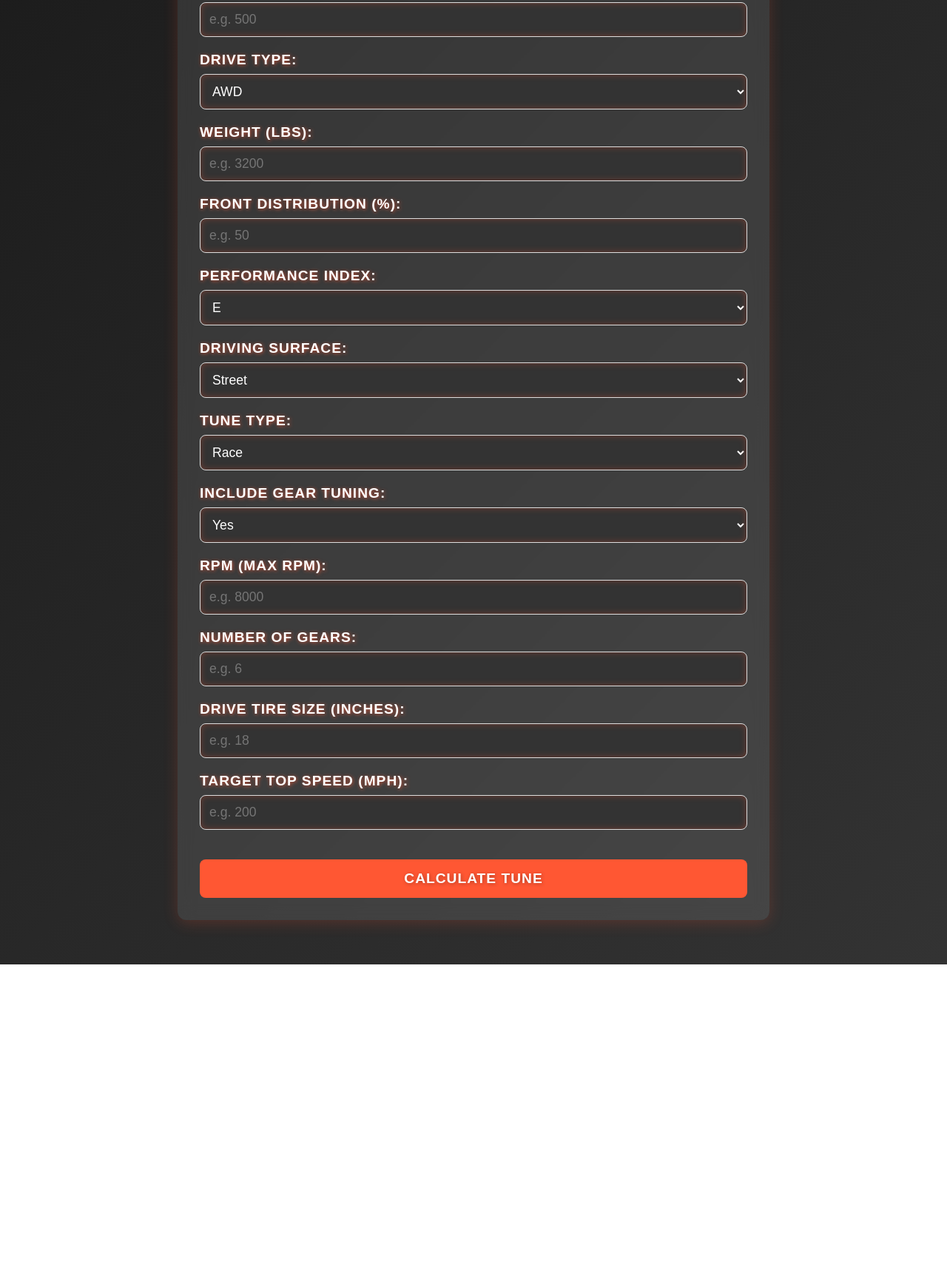
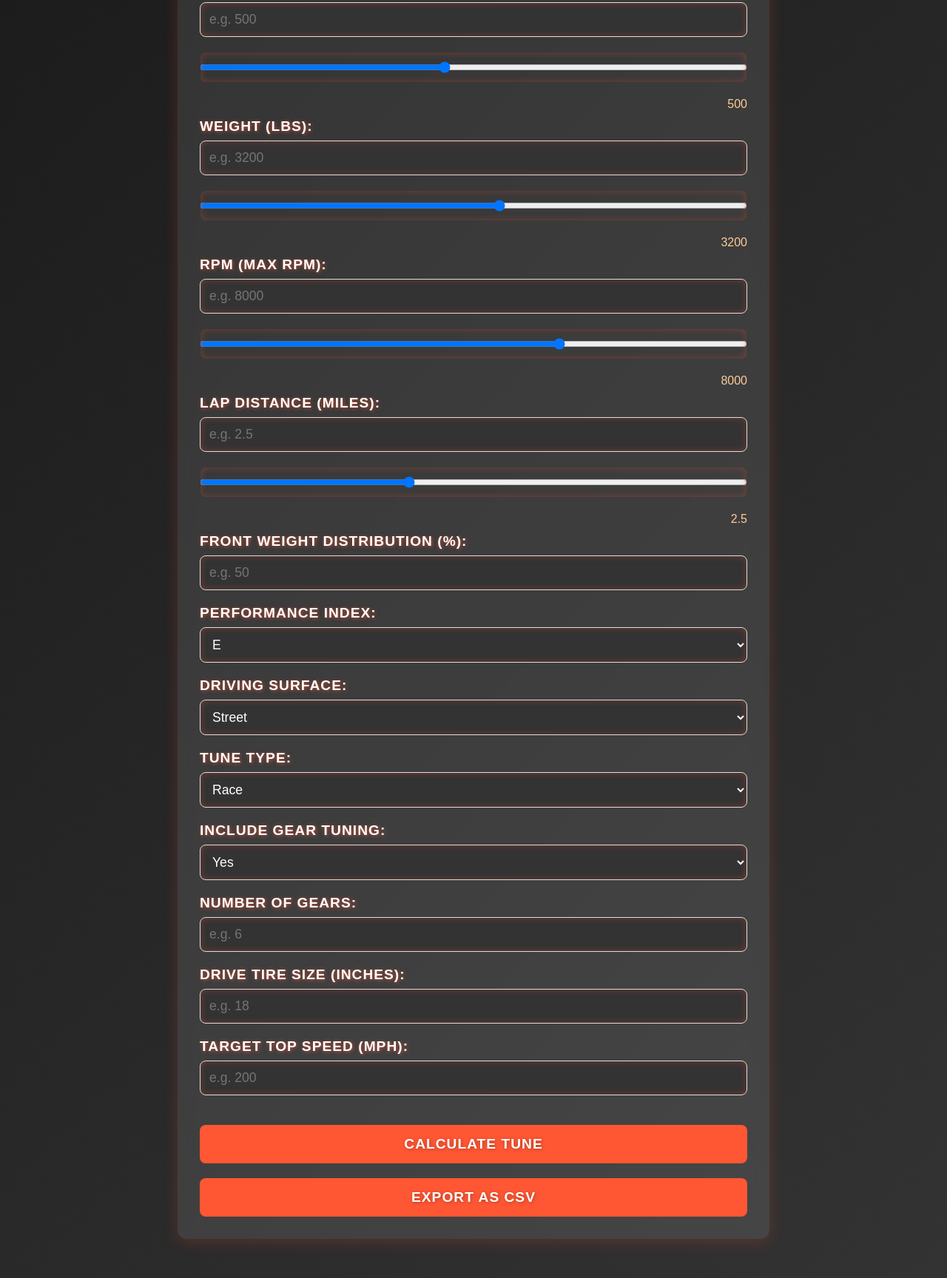
Before and after one commit to realspinkyyy/MovementDetector, a plain HTML site: page index.html in a window 1280 px wide. Shown: the part 310-2038 px from the top of the page at 74% size. Before the commit the page ends 1614 px from the top, so only its background shows below. Drawn offline with Linux system fonts and the light colour scheme.

Commit message:
Update index.html

```diff
--- a/index.html
+++ b/index.html
@@ -50,7 +50,7 @@
       transition: all 0.3s ease-in-out;
     }
     /* Input styling */
-    select, input {
+    select, input[type="number"], input[type="range"] {
       width: 100%;
       padding: 12px;
       margin-bottom: 20px;
@@ -62,11 +62,18 @@
       transition: all 0.3s ease;
       box-shadow: inset 0px 0px 10px rgba(255, 87, 51, 0.3);
     }
-    select:focus, input:focus {
+    select:focus, input[type="number"]:focus, input[type="range"]:focus {
       outline: none;
       border-color: #ff5733;
       background: #444;
       box-shadow: 0px 0px 10px rgba(255, 87, 51, 0.7);
+    }
+    /* Slider value display */
+    .slider-value {
+      font-size: 1em;
+      margin-bottom: 10px;
+      text-align: right;
+      color: #ffcc99;
     }
     /* Button styling */
     button {
@@ -115,7 +122,7 @@
     @media (max-width: 768px) {
       h1 { font-size: 2.5em; }
       .container { padding: 20px; }
-      select, input { font-size: 1em; padding: 10px; }
+      select, input[type="number"], input[type="range"] { font-size: 1em; padding: 10px; }
       button { font-size: 1em; padding: 12px; }
     }
   </style>
@@ -132,21 +139,30 @@
       <option value="911">Porsche 911 GT3</option>
     </select>
 
+    <!-- Interactive Sliders & Number Inputs -->
     <label for="horsepower">Enter Horsepower (HP):</label>
-    <input type="number" id="horsepower" placeholder="e.g. 500" />
-
-    <!-- Advanced Input Fields -->
-    <label for="driveType">Drive Type:</label>
-    <select id="driveType">
-      <option value="AWD">AWD</option>
-      <option value="FWD">FWD</option>
-      <option value="RWD">RWD</option>
-    </select>
+    <input type="number" id="horsepower" placeholder="e.g. 500" oninput="syncSlider('horsepower')" />
+    <input type="range" id="horsepowerSlider" min="100" max="1000" value="500" oninput="syncNumber('horsepower', 'horsepowerSlider')" />
+    <div class="slider-value" id="horsepowerValue">500</div>
 
     <label for="weight">Weight (lbs):</label>
-    <input type="number" id="weight" placeholder="e.g. 3200" />
+    <input type="number" id="weight" placeholder="e.g. 3200" oninput="syncSlider('weight')" />
+    <input type="range" id="weightSlider" min="1000" max="5000" value="3200" oninput="syncNumber('weight', 'weightSlider')" />
+    <div class="slider-value" id="weightValue">3200</div>
 
-    <label for="frontDistribution">Front Distribution (%):</label>
+    <label for="rpm">RPM (Max RPM):</label>
+    <input type="number" id="rpm" placeholder="e.g. 8000" oninput="syncSlider('rpm')" />
+    <input type="range" id="rpmSlider" min="4000" max="10000" value="8000" oninput="syncNumber('rpm', 'rpmSlider')" />
+    <div class="slider-value" id="rpmValue">8000</div>
+
+    <!-- Lap Distance Input -->
+    <label for="lapDistance">Lap Distance (miles):</label>
+    <input type="number" id="lapDistance" placeholder="e.g. 2.5" oninput="syncSlider('lapDistance')" />
+    <input type="range" id="lapDistanceSlider" min="1" max="5" step="0.1" value="2.5" oninput="syncNumber('lapDistance', 'lapDistanceSlider')" />
+    <div class="slider-value" id="lapDistanceValue">2.5</div>
+
+    <!-- Additional Advanced Inputs -->
+    <label for="frontDistribution">Front Weight Distribution (%):</label>
     <input type="number" id="frontDistribution" placeholder="e.g. 50" />
 
     <label for="performanceIndex">Performance Index:</label>
@@ -179,9 +195,6 @@
       <option value="no">No</option>
     </select>
 
-    <label for="rpm">RPM (Max RPM):</label>
-    <input type="number" id="rpm" placeholder="e.g. 8000" />
-
     <label for="numGears">Number of Gears:</label>
     <input type="number" id="numGears" placeholder="e.g. 6" />
 
@@ -191,15 +204,39 @@
     <label for="targetTopSpeed">Target Top Speed (MPH):</label>
     <input type="number" id="targetTopSpeed" placeholder="e.g. 200" />
 
-    <!-- Calculation Button -->
+    <!-- Calculate and Export Buttons -->
     <button onclick="calculateTune()">Calculate Tune</button>
+    <button onclick="exportCSV()">Export as CSV</button>
 
     <!-- Results Section -->
     <div id="results"></div>
   </div>
 
   <script>
+    // Synchronize number input and slider for real-time feedback
+    function syncNumber(numID, sliderID) {
+      const numInput = document.getElementById(numID);
+      const slider = document.getElementById(sliderID);
+      const display = document.getElementById(numID + "Value");
+      numInput.value = slider.value;
+      display.textContent = slider.value;
+      calculateTune();
+    }
+    function syncSlider(numID) {
+      const numInput = document.getElementById(numID);
+      const slider = document.getElementById(numID + "Slider");
+      const display = document.getElementById(numID + "Value");
+      if (slider) {
+        slider.value = numInput.value;
+        display.textContent = numInput.value;
+      }
+      calculateTune();
+    }
+
+    // Main tuning calculation function
     function calculateTune() {
+      console.log("Calculating tuning parameters...");
+
       // Get basic values
       let hp = parseFloat(document.getElementById("horsepower").value);
       let weight = parseFloat(document.getElementById("weight").value);
@@ -208,6 +245,7 @@
       let numGears = parseFloat(document.getElementById("numGears").value);
       let tireSize = parseFloat(document.getElementById("tireSize").value);
       let targetSpeed = parseFloat(document.getElementById("targetTopSpeed").value);
+      let lapDistance = parseFloat(document.getElementById("lapDistance").value);
 
       // Get additional selections
       let driveType = document.getElementById("driveType").value;
@@ -217,100 +255,85 @@
       let gearTuning = document.getElementById("gearTuning").value; // yes or no
 
       // Validate required fields
-      if (!hp || !weight || !frontDist || !rpm || !numGears || !tireSize || !targetSpeed) {
+      if (!hp || !weight || !frontDist || !rpm || !numGears || !tireSize || !targetSpeed || !lapDistance) {
         document.getElementById("results").innerHTML = "<p>Please fill in all fields correctly.</p>";
         document.getElementById("results").style.display = "block";
+        console.log("Validation failed: Missing required fields.");
         return;
       }
+      console.log("All required fields provided.");
 
-      /* Arbitrary Calculations (These formulas are examples and can be refined)
-         NOTE: All values here are illustrative. Adjust formulas as needed. */
+      /* Calculations (Placeholder formulas – adjust as needed) */
 
-      // 1. Break Balance (arbitrary: 75% of front distribution)
+      // 1. Break Balance (75% of front distribution)
       let breakBalance = (frontDist * 0.75).toFixed(2);
-
       // 2. Transmission Ratio (RPM divided by number of gears)
       let transmission = (rpm / numGears).toFixed(2);
-
       // 3. ECU Power and Ballast
-      // ECU power is a function of HP and performance index; ballast is 2% of weight.
       let ecuPower = (hp * performanceIndex / 100).toFixed(2);
       let ballast = (weight * 0.02).toFixed(2);
-
-      // 4. Aerodynamics: Based on target speed and tune type multiplier.
+      // 4. Aerodynamics Rating
       let tuneMultiplier = (tuneType === "track") ? 1.1 : (tuneType === "drift" ? 0.8 : 1);
       let aerodynamics = (targetSpeed * 0.3 * tuneMultiplier).toFixed(2);
-
-      // 5. Differential and LSD: Based on HP and drive type factor.
+      // 5. Differential & LSD
       let driveFactor = (driveType === "AWD") ? 1 : (driveType === "FWD" ? 0.95 : 1.05);
       let differential = (hp / 100 * driveFactor).toFixed(2);
-      let lsd = differential; // For simplicity, use same value
-
-      // 6. Suspension: Weight divided by 20 (arbitrary)
+      let lsd = differential;
+      // 6. Suspension
       let suspension = (weight / 20).toFixed(2);
-
-      // 7. Tires: Tire rating as tireSize multiplied by 5
+      // 7. Tire Rating
       let tireRating = (tireSize * 5).toFixed(2);
-
-      // 8. Pressure Front and Rear: Dividing weight based on front distribution.
+      // 8. Tire Pressure (Front & Rear)
       let frontPressure = ((weight * (frontDist / 100)) / tireSize).toFixed(2);
       let rearPressure = ((weight * (1 - frontDist / 100)) / tireSize).toFixed(2);
-
-      // 9. Gear Ratios: Create a list for gears 1 to numGears and final drive.
+      // 9. Gear Ratios
       let gearRatios = "";
       for (let i = 1; i <= numGears; i++) {
         let ratio = (transmission * (i / numGears)).toFixed(2);
-        gearRatios += `Gear ${i}: ${ratio} <br>`;
+        gearRatios += `Gear ${i}: ${ratio}<br>`;
       }
       let finalDrive = "Final Drive: 0.90"; // Placeholder
       gearRatios += finalDrive;
-
-      // 10. Camber (Front and Rear)
+      // 10. Camber (Front & Rear)
       let camberFront = (weight / 10000).toFixed(2);
       let camberRear = (camberFront * 1.1).toFixed(2);
-
-      // 11. Toe (Front and Rear): Fixed small values (in degrees)
+      // 11. Toe (Front & Rear)
       let toeFront = 0.10;
       let toeRear = 0.15;
-
-      // 12. Caster: Base of 5 degrees plus performance index factor
+      // 12. Caster
       let caster = (5 + performanceIndex * 0.5).toFixed(2);
-
-      // 13. Anti Roll Bar (Front and Rear)
+      // 13. Anti Roll Bar (Front & Rear)
       let antiRollFront = (weight / 200).toFixed(2);
       let antiRollRear = (weight / 180).toFixed(2);
-
-      // 14. Springs (Front and Rear)
+      // 14. Springs (Front & Rear)
       let springsFront = (weight / 100).toFixed(2);
       let springsRear = (weight / 90).toFixed(2);
-
-      // 15. Ride Height (Front and Rear)
+      // 15. Ride Height (Front & Rear)
       let rideHeightFront = (weight / 500).toFixed(2);
       let rideHeightRear = (weight / 480).toFixed(2);
-
-      // 16. Rebound (Front and Rear)
+      // 16. Rebound (Front & Rear)
       let reboundFront = (weight / 600).toFixed(2);
       let reboundRear = (weight / 580).toFixed(2);
-
-      // 17. Bump (Front and Rear)
+      // 17. Bump (Front & Rear)
       let bumpFront = (weight / 700).toFixed(2);
       let bumpRear = (weight / 680).toFixed(2);
-
-      // 18. Aero Downforce (Front and Rear): Derived from aerodynamics value
+      // 18. Aero Downforce (Front & Rear)
       let aeroDownforceFront = (aerodynamics * 0.6).toFixed(2);
       let aeroDownforceRear = (aerodynamics * 0.4).toFixed(2);
-
-      // 19. Braking: Balance and Force
+      // 19. Braking (Force & Balance)
       let brakingForce = (hp / 10).toFixed(2);
       let brakingBalance = (frontDist * 0.8).toFixed(2);
 
       // Advanced Performance Simulation:
-      // Estimated 0-60 time (placeholder: lower is better, proportional to weight/hp)
+      // Estimated 0-60 time remains as before:
       let zeroToSixty = (weight / hp * 2).toFixed(2);
-      // Estimated lap time (placeholder: higher weight/hp ratio increases lap time)
-      let lapTime = (zeroToSixty * 5).toFixed(2);
+      // Estimated Lap Time calculated based on lap distance and target top speed.
+      // Assume average speed is 80% of target top speed (mph), convert hours to seconds.
+      let estimatedLapTime = ((lapDistance / (0.8 * targetSpeed)) * 3600).toFixed(2);
 
-      // Compile all results into HTML output
+      console.log("Calculations complete.");
+
+      // Compile results
       let resultsHTML = `
         <h2>Tuning Results</h2>
         <p><strong>Break Balance:</strong> ${breakBalance}</p>
@@ -333,15 +356,64 @@
         <p><strong>Rebound:</strong> Front: ${reboundFront} | Rear: ${reboundRear}</p>
         <p><strong>Bump:</strong> Front: ${bumpFront} | Rear: ${bumpRear}</p>
         <p><strong>Aero Downforce:</strong> Front: ${aeroDownforceFront} | Rear: ${aeroDownforceRear}</p>
-        <p><strong>Braking Force:</strong> ${brakingForce} | <strong>Braking Balance:</strong> ${brakingBalance}</p>
+        <p><strong>Braking:</strong> Force: ${brakingForce} | Balance: ${brakingBalance}</p>
         <hr>
         <h2>Performance Simulation</h2>
         <p><strong>Estimated 0-60 MPH Time:</strong> ${zeroToSixty} seconds</p>
-        <p><strong>Estimated Lap Time:</strong> ${lapTime} seconds</p>
+        <p><strong>Estimated Lap Time:</strong> ${estimatedLapTime} seconds</p>
+        <p><strong>Lap Distance:</strong> ${lapDistance} miles</p>
       `;
 
       document.getElementById("results").innerHTML = resultsHTML;
       document.getElementById("results").style.display = "block";
+      console.log("Results displayed.");
+    }
+
+    // Export current tuning configuration and simulation results to CSV
+    function exportCSV() {
+      // Gather values
+      let hp = document.getElementById("horsepower").value;
+      let weight = document.getElementById("weight").value;
+      let rpm = document.getElementById("rpm").value;
+      let frontDist = document.getElementById("frontDistribution").value;
+      let performanceIndex = document.getElementById("performanceIndex").value;
+      let drivingSurface = document.getElementById("drivingSurface").value;
+      let tuneType = document.getElementById("tuneType").value;
+      let gearTuning = document.getElementById("gearTuning").value;
+      let numGears = document.getElementById("numGears").value;
+      let tireSize = document.getElementById("tireSize").value;
+      let targetSpeed = document.getElementById("targetTopSpeed").value;
+      let lapDistance = document.getElementById("lapDistance").value;
+
+      let csvContent = "data:text/csv;charset=utf-8,";
+      csvContent += "Parameter,Value\n";
+      csvContent += `Horsepower,${hp}\n`;
+      csvContent += `Weight,${weight}\n`;
+      csvContent += `RPM,${rpm}\n`;
+      csvContent += `Front Distribution,${frontDist}\n`;
+      csvContent += `Performance Index,${performanceIndex}\n`;
+      csvContent += `Driving Surface,${drivingSurface}\n`;
+      csvContent += `Tune Type,${tuneType}\n`;
+      csvContent += `Gear Tuning,${gearTuning}\n`;
+      csvContent += `Number of Gears,${numGears}\n`;
+      csvContent += `Tire Size,${tireSize}\n`;
+      csvContent += `Target Top Speed,${targetSpeed}\n`;
+      csvContent += `Lap Distance,${lapDistance}\n`;
+
+      // Performance simulation results
+      let zeroToSixty = (weight / hp * 2).toFixed(2);
+      let estimatedLapTime = ((lapDistance / (0.8 * targetSpeed)) * 3600).toFixed(2);
+      csvContent += `Estimated 0-60 Time,${zeroToSixty} seconds\n`;
+      csvContent += `Estimated Lap Time,${estimatedLapTime} seconds\n`;
+
+      const encodedUri = encodeURI(csvContent);
+      const link = document.createElement("a");
+      link.setAttribute("href", encodedUri);
+      link.setAttribute("download", "tuning_profile.csv");
+      document.body.appendChild(link);
+      link.click();
+      document.body.removeChild(link);
+      console.log("CSV exported.");
     }
   </script>
 </body>
```
